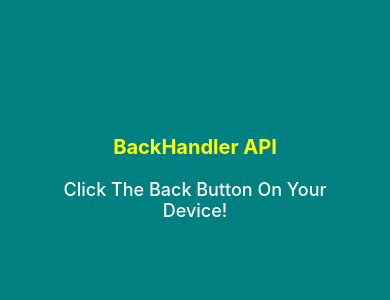
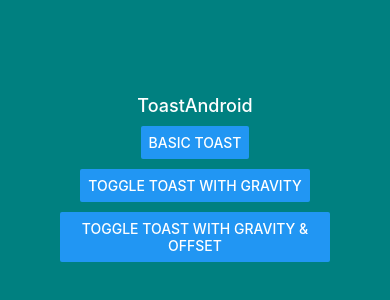
Before and after one commit to muazimmaqbool/React-Native-Tutorials, a React Native app: screen / in a window 390 px wide. Shown: the part 244-544 px from the top of the page. Built offline with nearby package versions, Linux system fonts and the light colour scheme.

Commit message:
ToastAndroid added

```diff
--- a/App.js
+++ b/App.js
@@ -58,6 +58,7 @@ import I_UseWindowDimensions from "./Components/I_UseWindowDimensions";
 import J_Vibration from "./Components/J_Vibration";
 import K_Dimensions from "./Components/K_Dimensions";
 import L_BackHandler from "./Components/L_BackHandler";
+import M_ToastAndroid from "./Components/M_ToastAndroid";
 
 
 const myImage = require("./assets/pic.jpg");
@@ -93,7 +94,8 @@ const App = () => {
         {/* <I_UseWindowDimensions/> */}
         {/* <J_Vibration/> */}
         {/* <K_Dimensions/> */}
-        <L_BackHandler/>
+        {/* <L_BackHandler/> */}
+        <M_ToastAndroid/>
 
       {/*closing view of core components and custom components */}
       </View>
--- /dev/null
+++ b/Components/M_ToastAndroid.jsx
@@ -0,0 +1,81 @@
+import { StyleSheet, Text, View,ToastAndroid,StatusBar, Button } from 'react-native'
+import React from 'react'
+
+/*
+->React Native's ToastAndroid API exposes the Android platform's ToastAndroid module as a JS module.
+  It provides the method show(message, duration) which takes the following parameters:
+        - message A string with the text to toast
+        - duration The duration of the toast—either ToastAndroid.SHORT or ToastAndroid.LONG
+
+
+-> You can alternatively use showWithGravity(message, duration, gravity) to specify where the toast appears in the
+  screen's layout. May be ToastAndroid.TOP, ToastAndroid.BOTTOM or ToastAndroid.CENTER.
+
+-> The 'showWithGravityAndOffset(message, duration, gravity, xOffset, yOffset)' method adds the ability to specify
+  an offset with in pixels.
+*/
+
+const M_ToastAndroid = () => {
+
+    const showToast=()=>{
+        ToastAndroid.show("This is a basic toast in android",ToastAndroid.SHORT)
+    }
+
+    const showToastWithGravity = () => {
+        ToastAndroid.showWithGravity(
+          'All Your Base Are Belong To Us',
+          ToastAndroid.SHORT,
+          ToastAndroid.CENTER,
+        );
+      };
+
+      /*for showWithGravityAndOffset:
+        message: string,
+        duration: number,
+        gravity: number,
+        xOffset: number,
+        yOffset: number,
+      */
+
+      const showToastWithGravityAndOffset = () => {
+        ToastAndroid.showWithGravityAndOffset(
+          'A wild toast appeared!',
+          ToastAndroid.LONG,
+          ToastAndroid.BOTTOM,
+          10    ,
+          50,
+        );
+      };
+
+  return (
+    <View style={styles.container}>
+      <Text style={styles.text}>ToastAndroid</Text>
+      <Button title='Basic Toast' onPress={()=>showToast()}/>
+      <Button
+        title="Toggle Toast With Gravity"
+        onPress={() => showToastWithGravity()}
+      />
+      <Button
+        title="Toggle Toast With Gravity & Offset"
+        onPress={() => showToastWithGravityAndOffset()}
+      />
+    </View>
+  )
+}
+
+export default M_ToastAndroid
+
+const styles = StyleSheet.create({
+    container: {
+        flex: 1,
+        justifyContent: 'center',
+        alignItems:"center",
+        paddingTop: StatusBar.currentHeight,
+        gap:10
+      },
+      text:{
+        fontSize:18,
+        color:"white",
+        fontWeight:"500"
+      }
+})
```
